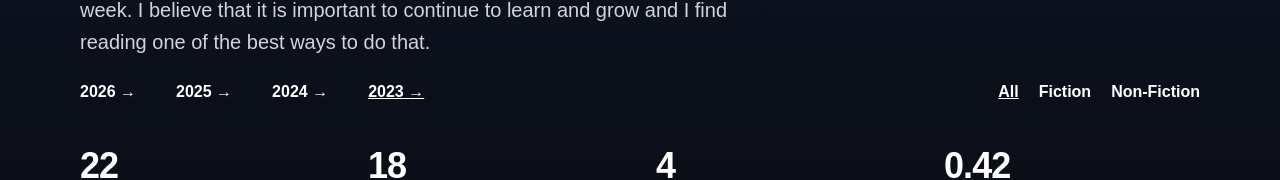
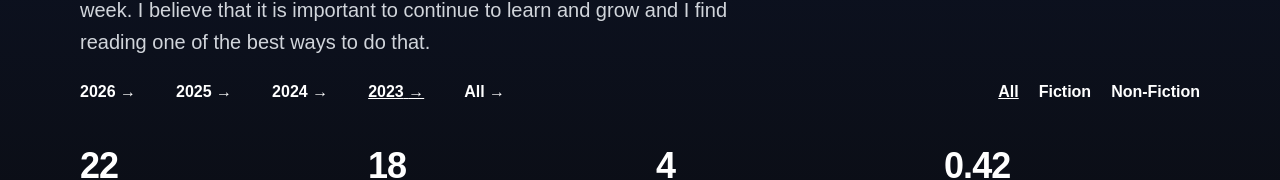
Before and after one commit to osbornm/osbornm.github.io, a Next.js app: page /books/2023 in a window 1280 px wide. Shown: the part 282-462 px from the top of the page. Built offline with nearby package versions, Linux system fonts and the light colour scheme; no server answers.

Commit message:
feat: add an all books page

```diff
--- a/src/components/books/BookList.tsx
+++ b/src/components/books/BookList.tsx
@@ -3,6 +3,7 @@
 import { Book } from "@/data/types";
 import Link from "next/link";
 import { useEffect, useMemo, useState } from "react";
+import { usePathname } from "next/navigation";
 
 function toSlug(value: string) {
   return value
@@ -24,6 +25,8 @@ function normalizeIsbn(value?: string) {
 
 const BookList = ({ books = [] }: { books: Array<Book> }) => {
   const [activeHash, setActiveHash] = useState("");
+  const pathname = usePathname();
+  const isAllPage = pathname === "/books/all";
 
   const booksWithIds = useMemo(() => {
     return books.map((book) => {
@@ -98,6 +101,9 @@ const BookList = ({ books = [] }: { books: Array<Book> }) => {
                   {book.category}
                 </div>
                 <h5 className="mb-2 mt-2 text-lg font-bold lg:text-xl">{book.title}</h5>
+                {isAllPage && (
+                  <p className="mb-2 text-sm text-gray-300">Year read: {book.year}</p>
+                )}
                 {book.author && (
                   <p className="mb-3 text-sm text-gray-300">{book.author}</p>
                 )}
--- a/src/components/books/BooksShell.tsx
+++ b/src/components/books/BooksShell.tsx
@@ -21,7 +21,7 @@ export default function BooksShell({
   years,
 }: {
   books: Array<Book>;
-  year: number;
+  year?: number;
   years: Array<number>;
 }) {
   const searchParams = useSearchParams();
--- a/src/components/books/header.tsx
+++ b/src/components/books/header.tsx
@@ -12,13 +12,14 @@ const BooksHeader = ({
   books,
   filter,
 }: {
-  year: number;
+  year?: number;
   years: Array<number>;
   books: Array<Book>;
   filter: Filter;
 }) => {
   const pathname = usePathname();
   const searchParams = useSearchParams();
+  const isAllPage = pathname === "/books/all";
 
   const buildHref = (filterValue: Filter) => {
     const params = new URLSearchParams(searchParams.toString());
@@ -39,8 +40,17 @@ const BooksHeader = ({
     return query ? `${yearPath}?${query}` : yearPath;
   };
 
+  const buildAllBooksHref = () => {
+    const params = new URLSearchParams(searchParams.toString());
+    const query = params.toString();
+    return query ? `/books/all?${query}` : "/books/all";
+  };
+
   const currentYear = new Date().getFullYear();
   const getWeeksPassed = () => {
+    if (year === undefined) {
+      return 52;
+    }
     if (year < currentYear)
       return 52;
     const start = new Date(currentYear, 0, 1);
@@ -58,7 +68,7 @@ const BooksHeader = ({
       <div className="relative isolate overflow-hidden py-20 sm:py-24 pb-10 sm:pb-14">
         <div className="mx-auto px-6 lg:px-20">
           <div className="mx-auto max-w-2xl lg:mx-0">
-            <h2 className="text-3xl font-semibold tracking-tight text-white sm:text-5xl">{year} Books</h2>
+            <h2 className="text-3xl font-semibold tracking-tight text-white sm:text-5xl">{year === undefined ? "All Books" : `${year} Books`}</h2>
             <p className="mt-6 text-lg font-medium text-pretty text-gray-300 sm:text-xl/8">
               Every year I set a goal for myself to consume, read or listen to, one book a week. I believe that it is important to continue to learn and grow and I find reading one of the best ways to do that.
             </p>
@@ -71,6 +81,9 @@ const BooksHeader = ({
                     {y} <span aria-hidden="true">&rarr;</span>
                   </Link>
                 ))}
+                <Link href={buildAllBooksHref()} className={`${isAllPage ? 'underline font-semibold' : ''} hover:underline`}>
+                  All <span aria-hidden="true">&rarr;</span>
+                </Link>
               </div>
               <div className="flex items-center gap-x-5">
                 <Link
@@ -112,8 +125,8 @@ const BooksHeader = ({
               </div>
 
               <div className="flex flex-col-reverse gap-1">
-                <dt className="text-base/7 text-gray-300">Books per Week</dt>
-                <dd className="text-4xl font-semibold tracking-tight text-white">{weeklyAverage}</dd>
+                <dt className="text-base/7 text-gray-300">{year === undefined ? "Years" : "Books per Week"}</dt>
+                <dd className="text-4xl font-semibold tracking-tight text-white">{year === undefined ? years.length : weeklyAverage}</dd>
               </div>
             </dl>
           </div>
--- a/src/data/bookService.ts
+++ b/src/data/bookService.ts
@@ -44,6 +44,9 @@ class BookShelf {
     const enrichedBooks = await this.getEnrichedBooks();
     return enrichedBooks.filter((book) => book.year === new Date().getFullYear());
   }
+  async getAllWithOpenLibrary() {
+    return this.getEnrichedBooks();
+  }
 }
 
 const shelf = new BookShelf();
```
